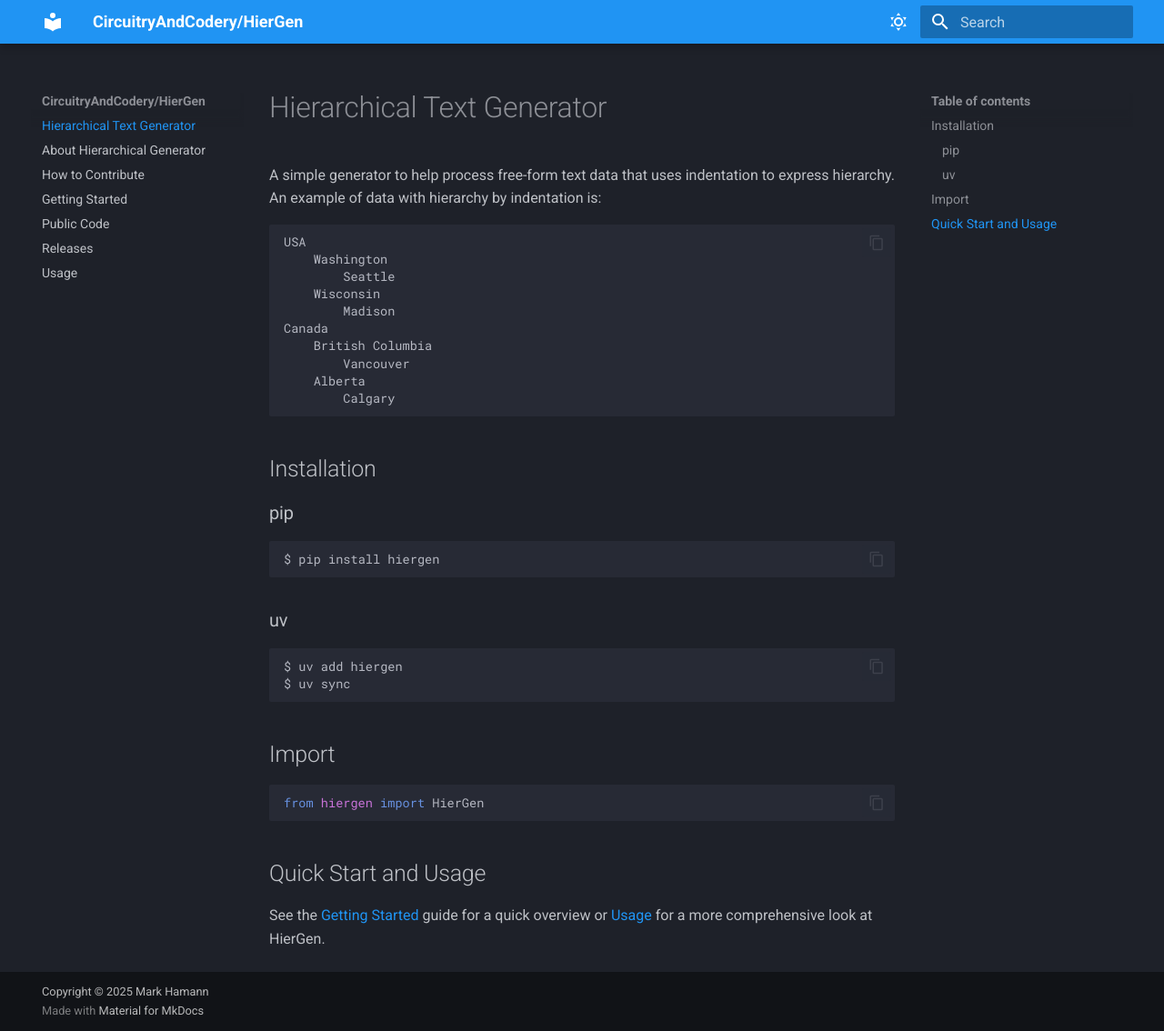
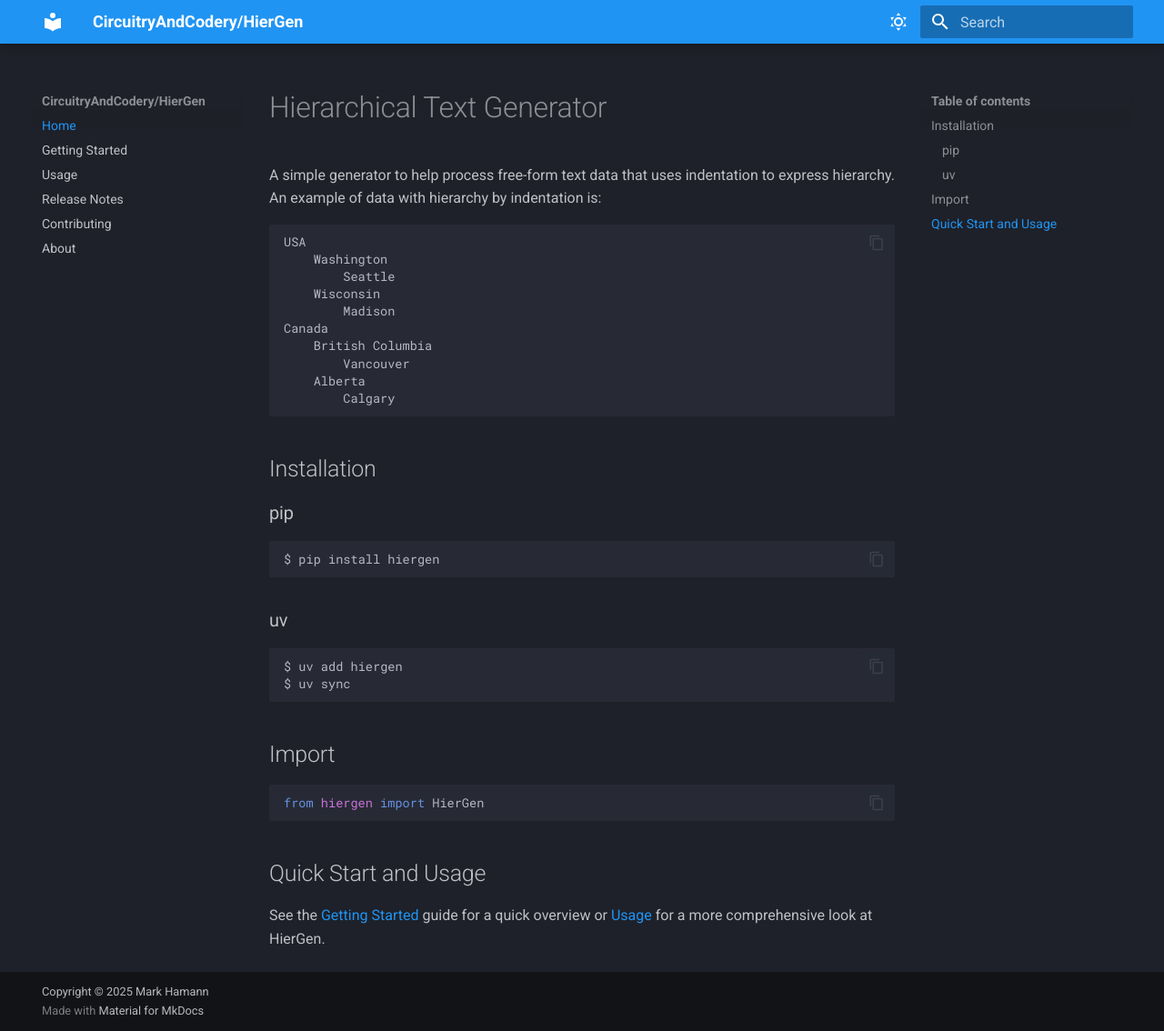
Before and after one commit to CircuitryAndCodery/HierGen, an MkDocs documentation site: the page built from docs/index.md, in a window 1280 px wide and 1134 px high. Shown: the whole window at 91% size. Built offline with MkDocs 1.6.1 and Material for MkDocs 9.7.7, drawn with Linux system fonts in a browser that asks for light colours; the version menu is left out; some of the changed lines change nothing that is shown.

Commit message:
put nav back in

```diff
--- a/mkdocs.yml
+++ b/mkdocs.yml
@@ -1,11 +1,11 @@
 site_name: CircuitryAndCodery/HierGen
-# nav:
-#   - Home: index.md
-#   - Getting Started: getting_started.md
-#   - Usage: usage.md
-#   - Release Notes: releases.md
-#   - Contributing: contributing.md
-#   - About: about.md
+nav:
+  - Home: index.md
+  - Getting Started: getting_started.md
+  - Usage: usage.md
+  - Release Notes: releases.md
+  - Contributing: contributing.md
+  - About: about.md
 
 markdown_extensions:
   - admonition
```
